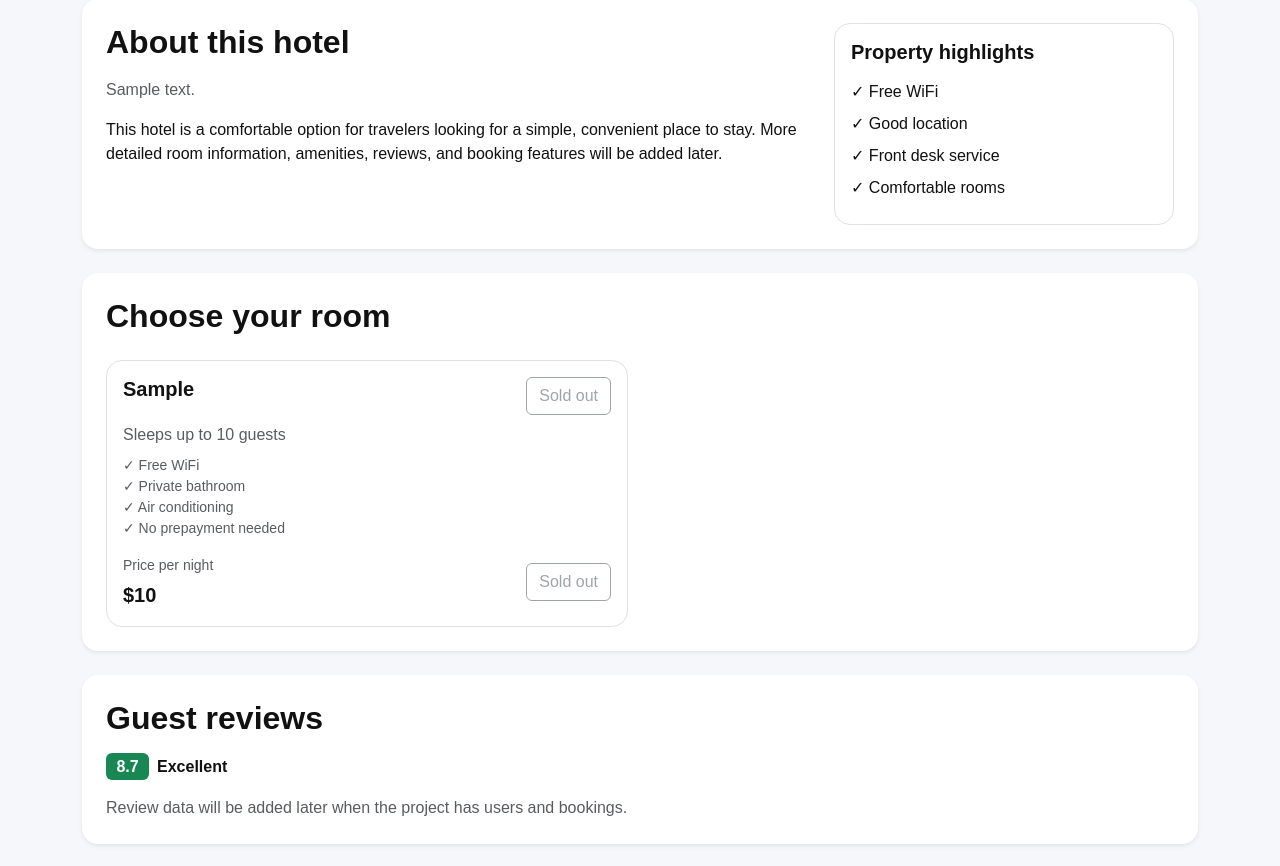
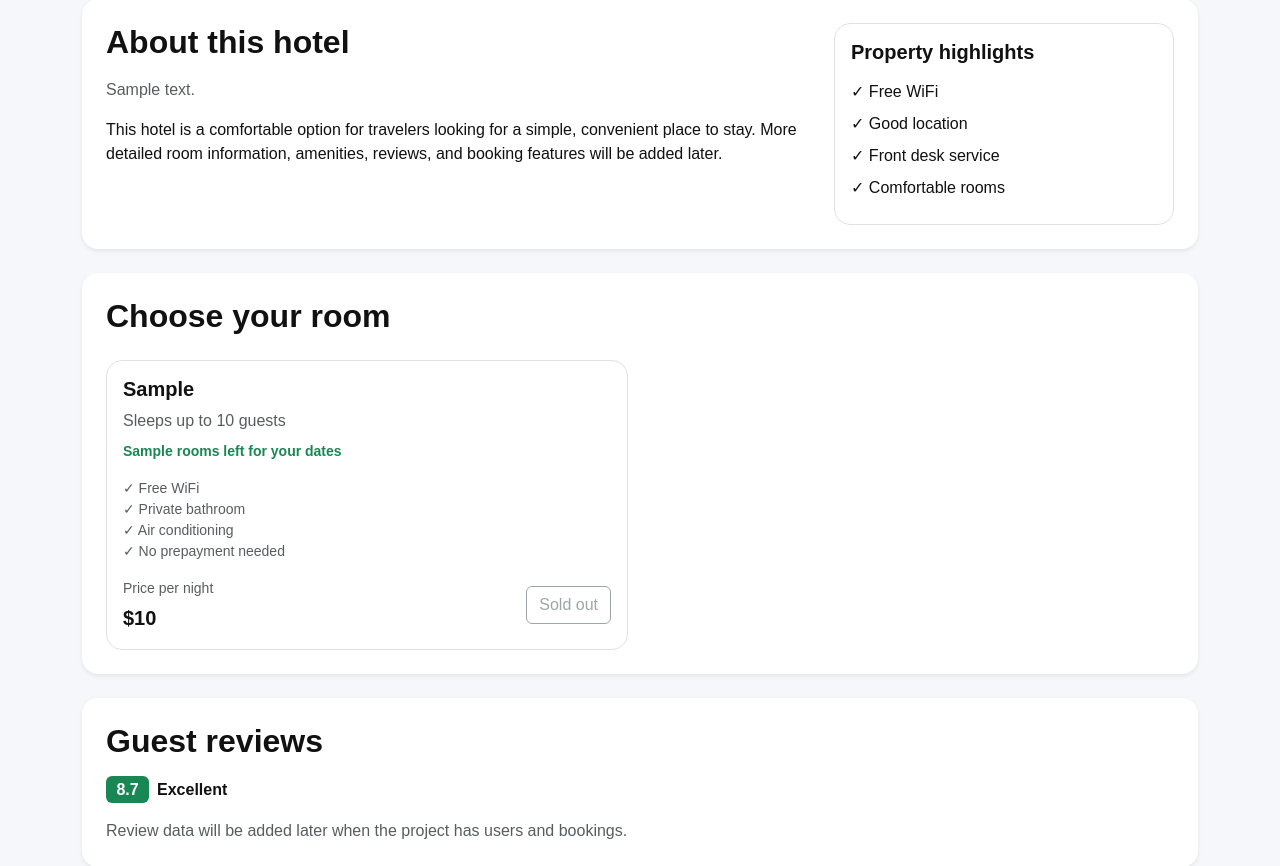
Before and after one commit to paulcap510/hotel-booking-fastapi, a FastAPI app: template templates/hotel_info.html in a window 1280 px wide. Shown: the part 626-1492 px from the top of the page. Run offline with FastAPI, Linux system fonts and the light colour scheme; the template is opened without the code that fills it: most values are stand-ins (such as "Sample title", 1, 10 or a date in 2020).

Commit message:
Updated frontend to not display unavailable rooms

```diff
--- a/main.py
+++ b/main.py
@@ -6,7 +6,7 @@ import json
 from fastapi.exceptions import RequestValidationError
 from starlette.exceptions import HTTPException as StarletteHTTPException
 from typing import Annotated
-from sqlalchemy import select
+from sqlalchemy import select, func
 from sqlalchemy.orm import Session
 from routers import hotels, rooms, bookings
 from datetime import date
@@ -47,21 +47,79 @@ def home(request:Request, db: Session = Depends(get_db)):
                                       })
 
 @app.get("/hotel_info/{hotel_id}", response_class=HTMLResponse, include_in_schema=False)
-def hotel_info(request: Request, hotel_id: int, guests: int=1,
-               check_in: date | None = None, check_out: date | None = None, db: Session = Depends(get_db)):
+def hotel_info(
+    request: Request,
+    hotel_id: int,
+    guests: int = 1,
+    check_in: date | None = None,
+    check_out: date | None = None,
+    db: Session = Depends(get_db)
+):
     hotel = db.query(models.Hotel).filter(models.Hotel.id == hotel_id).first()
 
     if hotel is None:
         raise HTTPException(
-            status_code = status.HTTP_404_NOT_FOUND,
-            detail = "Hotel not found"
+            status_code=status.HTTP_404_NOT_FOUND,
+            detail="Hotel not found"
         )
 
-    rooms = db.query(models.Room).filter(models.Room.hotel_id == hotel_id).all()
+    if check_in and check_out:
+        bookings_for_dates_subquery = (
+            db.query(
+                models.Booking.room_id.label("room_id"), #? show the room ID from Bookings table
+                # we are going to models, getting the Booking model (and the table that goes with it), and then getting the room id for each item in that table
+                func.count(models.Booking.id).label("bookings_for_dates") #? count bookings for each room ID
+            )
+            .filter(models.Booking.check_in_date < check_out) #? filtering bookings based on the dates
+            .filter(models.Booking.check_out_date > check_in)
+            .group_by(models.Booking.room_id)
+            .subquery()
+        )
+
+        room_rows = (
+            db.query(
+                models.Room,
+                func.coalesce(
+                    bookings_for_dates_subquery.c.bookings_for_dates,
+                    0
+                ).label("bookings_for_dates")
+            )
+            .outerjoin(
+                bookings_for_dates_subquery,
+                models.Room.id == bookings_for_dates_subquery.c.room_id
+            )
+            .filter(models.Room.hotel_id == hotel_id)
+            .filter(models.Room.max_guests >= guests)
+            .all()
+        )
+
+        rooms = []
+
+        for room, bookings_for_dates in room_rows:
+            room.bookings_for_dates = bookings_for_dates
+            room.available_inventory = room.total_inventory - bookings_for_dates
+            room.available = room.available_inventory > 0
+
+            if room.available:
+                rooms.append(room)
+
+    else:
+        rooms = (
+            db.query(models.Room)
+            .filter(models.Room.hotel_id == hotel_id)
+            .filter(models.Room.max_guests >= guests)
+            .all()
+        )
+
+        for room in rooms:
+            room.bookings_for_dates = 0
+            room.available_inventory = room.total_inventory
+            room.available = True
 
     return templates.TemplateResponse(
-        request, 'hotel_info.html',
-                {
+        request,
+        "hotel_info.html",
+        {
             "request": request,
             "check_in": check_in,
             "check_out": check_out,
--- a/templates/hotel_info.html
+++ b/templates/hotel_info.html
@@ -103,37 +103,25 @@
   {% if rooms %}
 
     <div class="row g-4">
-
       {% for room in rooms %}
   <div class="col-md-6">
     <div class="border rounded-4 p-3 h-100">
 
-            <div class="d-flex justify-content-between align-items-start mb-2">
+      <div class="mb-2">
         <h5 class="fw-bold mb-0">
           {{ room.room_type }}
         </h5>
-
-              {% if room.available and check_in and check_out %}
-{% elif room.available %}
-  <a href="/" class="btn btn-outline-primary">
-    Select dates
-  </a>
-{% else %}
-  <button class="btn btn-outline-secondary" disabled>
-    Sold out
-  </button>
-{% endif %}
-
-              <!-- {% if room.available %}
-                <span class="badge bg-success">Available</span>
-              {% else %}
-                <span class="badge bg-secondary">Unavailable</span>
-              {% endif %} -->
       </div>
 
       <p class="text-muted mb-2">
         Sleeps up to {{ room.max_guests }} guests
       </p>
+
+      {% if check_in and check_out %}
+        <p class="text-success small fw-semibold mb-3">
+          {{ room.available_inventory }} room{% if room.available_inventory != 1 %}s{% endif %} left for your dates
+        </p>
+      {% endif %}
 
       <ul class="list-unstyled text-muted small mb-3">
         <li>✓ Free WiFi</li>
@@ -150,12 +138,16 @@
           </p>
         </div>
 
-              {% if room.available %}
+        {% if room.available and check_in and check_out %}
           <a
-                href="/booking/rooms/{{ room.id }}?guests={{ guests }}{% if check_in %}&check_in={{ check_in }}{% endif %}{% if check_out %}&check_out={{ check_out }}{% endif %}"
+            href="/booking/rooms/{{ room.id }}?guests={{ guests }}&check_in={{ check_in }}&check_out={{ check_out }}"
             class="btn btn-primary"
           >
             Reserve
+          </a>
+        {% elif room.available %}
+          <a href="/" class="btn btn-outline-primary">
+            Select dates
           </a>
         {% else %}
           <button class="btn btn-outline-secondary" disabled>
@@ -167,6 +159,7 @@
     </div>
   </div>
 {% endfor %}
+
 
     </div>
 
```
Lines whose indentation alone changed are shown as unchanged.
